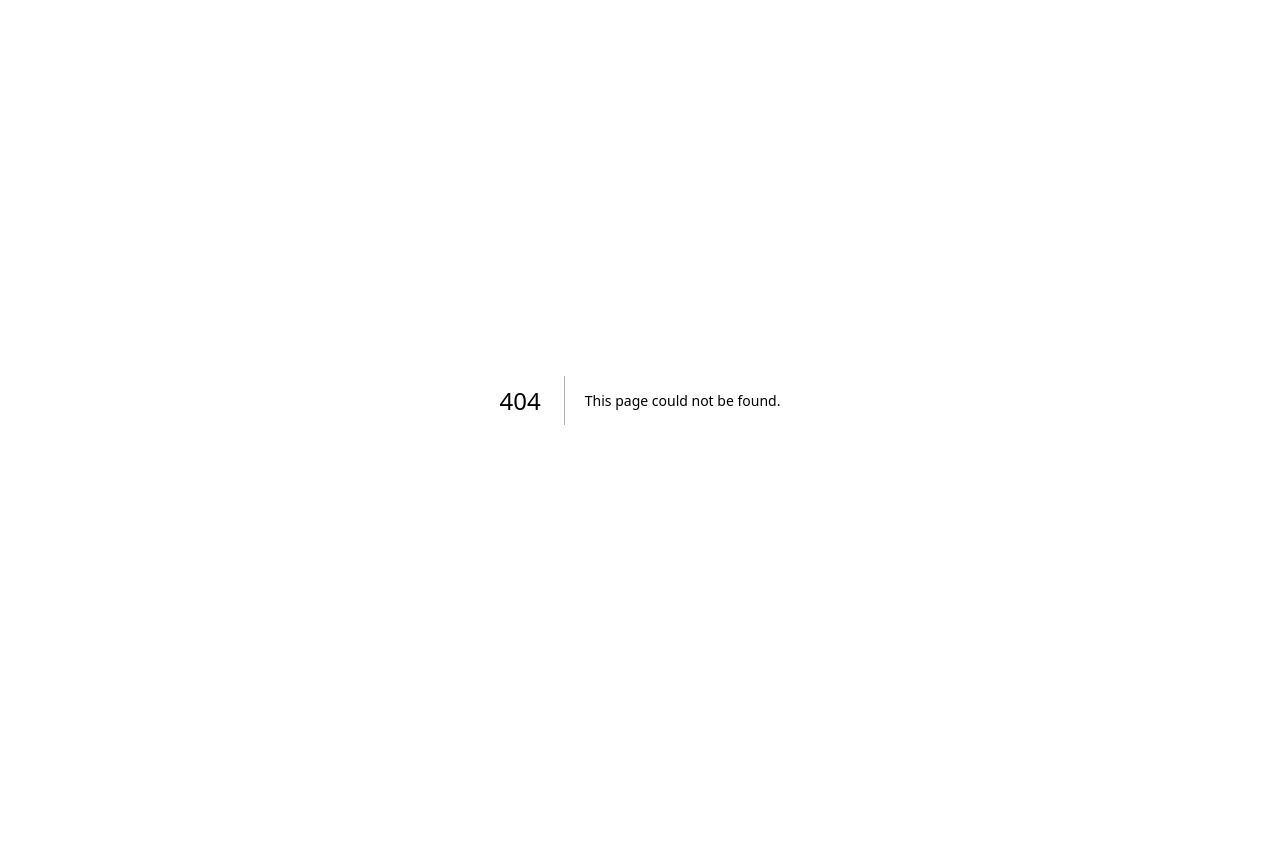
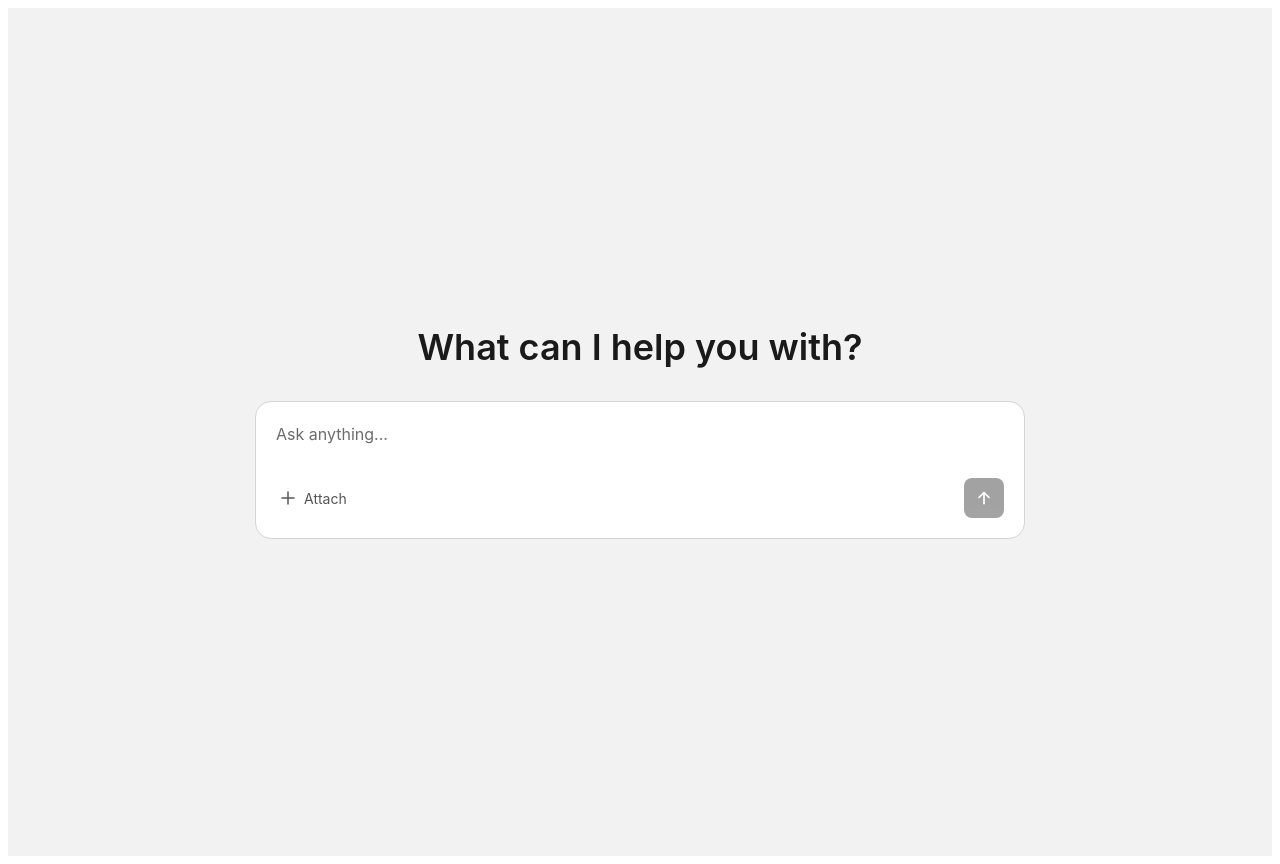
Before and after one commit to rice-apps/montrose-center, a Next.js app in the folder apps/web/: page /landingpage in a window 1280 px wide. Before the commit this address had no page. Before the commit the page ends 800 px from the top, so only its background shows below. Built offline with nearby package versions, Linux system fonts and the light colour scheme.

Commit message:
worked on the landing page

```diff
--- /dev/null
+++ b/apps/web/src/app/landingpage/landingpage.module.css
@@ -0,0 +1,186 @@
+.page {
+  display: flex;
+  flex-direction: column;
+  align-items: center;
+  justify-content: center;
+  gap: 32px;
+  min-height: 100vh;
+  padding: 24px 16px;
+  background: #f2f2f2;
+  font-family: Inter, system-ui, -apple-system, "Segoe UI", sans-serif;
+  color: #1a1a1a;
+}
+
+.heading {
+  margin: 0;
+  font-size: 36px;
+  font-weight: 600;
+  text-align: center;
+}
+
+/* Input box: fixed 728px, hug height, radius 16, 1px softBorder, padding 20, gap 32 */
+.inputBox {
+  display: flex;
+  flex-direction: column;
+  gap: 32px;
+  width: 728px;
+  max-width: 100%;
+  padding: 20px;
+  background: #ffffff;
+  border: 1px solid #e5e5e5;
+  border-radius: 16px;
+}
+
+.inputBox:focus-within {
+  border-color: #d4d4d4;
+}
+
+.textarea {
+  width: 100%;
+  min-height: 24px;
+  padding: 0;
+  border: none;
+  outline: none;
+  resize: none;
+  background: transparent;
+  font: inherit;
+  font-size: 16px;
+  line-height: 24px;
+  color: inherit;
+}
+
+.textarea::placeholder {
+  color: #6b6b6b;
+}
+
+.actions {
+  display: flex;
+  align-items: center;
+  justify-content: space-between;
+}
+
+.attach {
+  display: inline-flex;
+  align-items: center;
+  gap: 8px;
+  padding: 4px;
+  border: none;
+  background: none;
+  font: inherit;
+  font-size: 14px;
+  color: #555;
+  cursor: pointer;
+}
+
+.attach:hover {
+  color: #1a1a1a;
+}
+
+.send {
+  display: grid;
+  place-items: center;
+  width: 40px;
+  height: 40px;
+  border: none;
+  border-radius: 8px;
+  background: #1a1a1a;
+  color: #fff;
+  cursor: pointer;
+}
+
+.send:disabled {
+  opacity: 0.4;
+  cursor: default;
+}
+
+.attach:focus-visible,
+.send:focus-visible {
+  outline: 2px solid #3b82f6;
+  outline-offset: 2px;
+}
+
+/* ---------- Chat view: input docked to the bottom ---------- */
+
+.chatPage {
+  display: flex;
+  flex-direction: column;
+  height: 100vh;
+  padding: 24px 16px;
+  background: #f2f2f2;
+  font-family: Inter, system-ui, -apple-system, "Segoe UI", sans-serif;
+  color: #1a1a1a;
+}
+
+.thread {
+  flex: 1;
+  display: flex;
+  flex-direction: column;
+  gap: 12px;
+  width: 100%;
+  max-width: 1216px;
+  margin: 0 auto;
+  overflow-y: auto;
+  padding-bottom: 24px;
+}
+
+.userMessage {
+  align-self: flex-end;
+  max-width: 70%;
+  margin: 0;
+  padding: 10px 16px;
+  background: #ffffff;
+  border: 1px solid #e5e5e5;
+  border-radius: 16px;
+  white-space: pre-wrap;
+  line-height: 22px;
+}
+
+/* Single-row pill: [+] [input] [send] */
+.bar {
+  display: flex;
+  align-items: center;
+  gap: 16px;
+  width: 100%;
+  max-width: 1216px;
+  margin: 0 auto;
+  padding: 14px 14px 14px 20px;
+  background: #ffffff;
+  border: 1px solid #e5e5e5;
+  border-radius: 28px;
+}
+
+.bar:focus-within {
+  border-color: #d4d4d4;
+}
+
+.bar .textarea {
+  flex: 1;
+}
+
+.bar .send {
+  width: 48px;
+  height: 44px;
+  border-radius: 10px;
+}
+
+.barAttach {
+  display: grid;
+  place-items: center;
+  width: 32px;
+  height: 32px;
+  padding: 0;
+  border: none;
+  border-radius: 8px;
+  background: none;
+  color: #1a1a1a;
+  cursor: pointer;
+}
+
+.barAttach:hover {
+  background: #f2f2f2;
+}
+
+.barAttach:focus-visible {
+  outline: 2px solid #3b82f6;
+  outline-offset: 2px;
+}
--- /dev/null
+++ b/apps/web/src/app/landingpage/landingpage.tsx
@@ -0,0 +1,120 @@
+"use client";
+
+import { useState, type KeyboardEvent } from "react";
+import styles from "./landingpage.module.css";
+
+interface LandingPageProps {
+  onSend?: (content: string) => void | Promise<void>;
+  onAttach?: () => void;
+}
+
+function PlusIcon({ size = 16 }: { size?: number }) {
+  return (
+    <svg width={size} height={size} viewBox="0 0 16 16" aria-hidden="true">
+      <path d="M8 2v12M2 8h12" stroke="currentColor" strokeWidth="1.5" strokeLinecap="round" />
+    </svg>
+  );
+}
+
+function ArrowUpIcon() {
+  return (
+    <svg width="18" height="18" viewBox="0 0 18 18" aria-hidden="true">
+      <path
+        d="M9 14.5V3.5M4 8.5l5-5 5 5"
+        fill="none"
+        stroke="currentColor"
+        strokeWidth="1.75"
+        strokeLinecap="round"
+        strokeLinejoin="round"
+      />
+    </svg>
+  );
+}
+
+export function LandingPage({ onSend, onAttach }: LandingPageProps) {
+  const [value, setValue] = useState("");
+  const [messages, setMessages] = useState<string[]>([]);
+  const canSend = value.trim().length > 0;
+  // Once the first message is sent, the input docks to the bottom as a single-row bar
+  const docked = messages.length > 0;
+
+  function submit() {
+    if (!canSend) return;
+    const content = value.trim();
+    setMessages((prev) => [...prev, content]);
+    onSend?.(content);
+    setValue("");
+  }
+
+  // Enter sends; Shift+Enter adds a new line
+  function handleKeyDown(e: KeyboardEvent<HTMLTextAreaElement>) {
+    if (e.key === "Enter" && !e.shiftKey) {
+      e.preventDefault();
+      submit();
+    }
+  }
+
+  const textarea = (
+    <textarea
+      className={styles.textarea}
+      placeholder="Ask anything..."
+      aria-label="Ask anything"
+      rows={1}
+      autoFocus
+      value={value}
+      onChange={(e) => setValue(e.target.value)}
+      onKeyDown={handleKeyDown}
+    />
+  );
+
+  const sendButton = (
+    <button type="submit" className={styles.send} disabled={!canSend} aria-label="Send">
+      <ArrowUpIcon />
+    </button>
+  );
+
+  return (
+    <main className={docked ? styles.chatPage : styles.page}>
+      {docked ? (
+        <div className={styles.thread}>
+          {messages.map((m, i) => (
+            <p key={i} className={styles.userMessage}>
+              {m}
+            </p>
+          ))}
+        </div>
+      ) : (
+        <h1 className={styles.heading}>What can I help you with?</h1>
+      )}
+
+      <form
+        className={docked ? styles.bar : styles.inputBox}
+        onSubmit={(e) => {
+          e.preventDefault();
+          submit();
+        }}
+      >
+        {docked ? (
+          <>
+            <button type="button" className={styles.barAttach} onClick={onAttach} aria-label="Attach">
+              <PlusIcon size={20} />
+            </button>
+            {textarea}
+            {sendButton}
+          </>
+        ) : (
+          <>
+            {textarea}
+            <div className={styles.actions}>
+              <button type="button" className={styles.attach} onClick={onAttach}>
+                <PlusIcon />
+                Attach
+              </button>
+              {sendButton}
+            </div>
+          </>
+        )}
+      </form>
+    </main>
+  );
+}
--- /dev/null
+++ b/apps/web/src/app/landingpage/page.tsx
@@ -0,0 +1,8 @@
+"use client";
+
+import { LandingPage } from "./landingpage";
+
+// Preview route for the landing page: http://localhost:3000/landingpage
+export default function LandingPagePreview() {
+  return <LandingPage />;
+}
```
